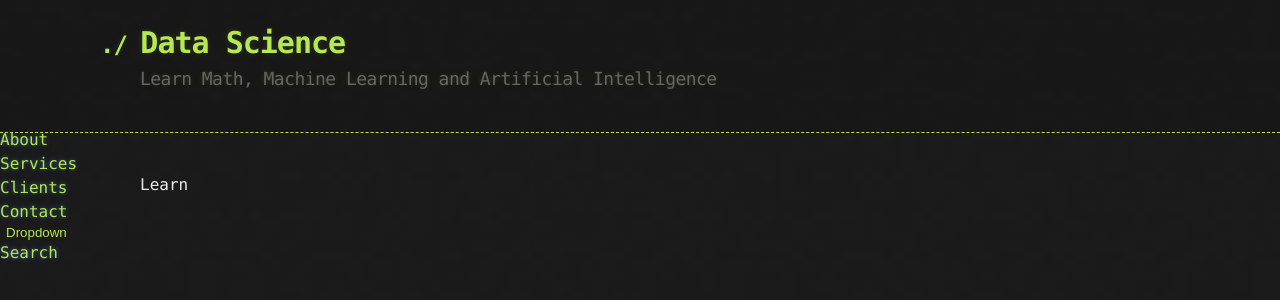
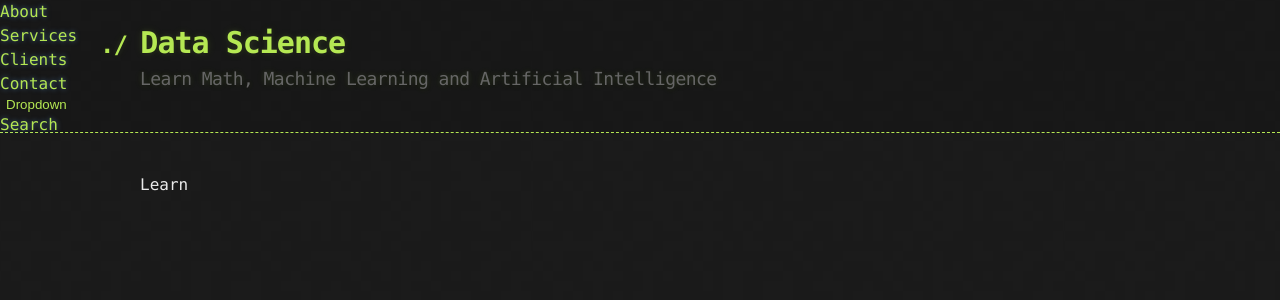
Before and after one commit to bardie/bardie.github.io, a Jekyll site: the page built from README.md, in a window 1280 px wide. Shown: the top 300 px of the page. Built offline with Jekyll 4.4.1, drawn with Linux system fonts in a browser that asks for light colours; our own code applies the rules of GitHub Pages for plain Markdown files.

Commit message:
Update jekyll-theme-hacker.scss

```diff
--- a/_sass/jekyll-theme-hacker.scss
+++ b/_sass/jekyll-theme-hacker.scss
@@ -41,7 +41,6 @@ body {
   top: 0;
   left: 0;
   overflow-x: hidden;
-  margin-top: 10%;
   font-size: 16px;
   line-height: 1.5;
   font-family: Monaco, "Bitstream Vera Sans Mono", "Lucida Console", Terminal, monospace;
```
